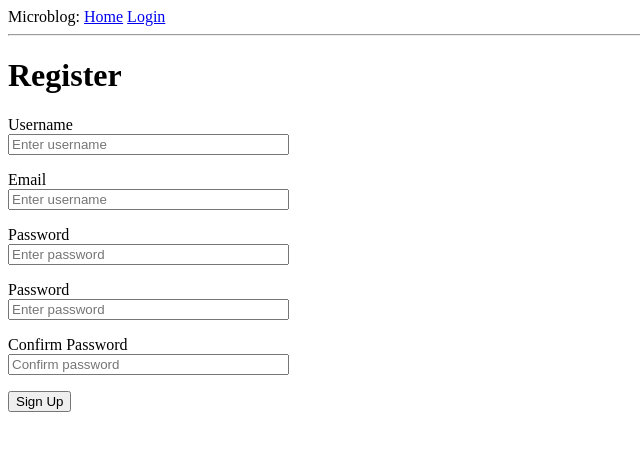
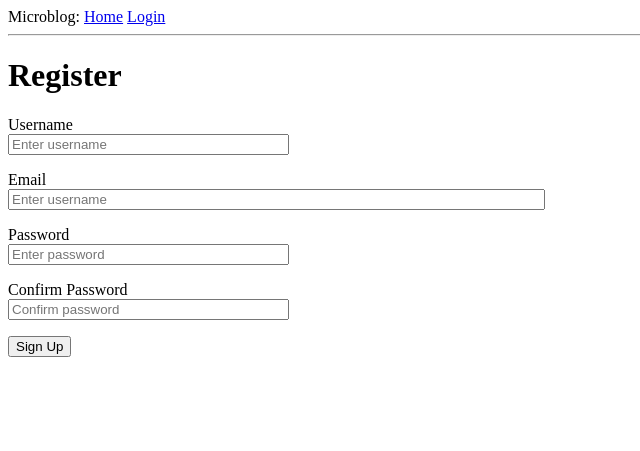
Before and after one commit to IsaacSemb/flask-microblog-practice, a Flask app: page /register in a window 1280 px wide. Shown: the top 451 px of the page, without its empty margins (0-640 px from the left). Run offline with Flask 3, Linux system fonts and the light colour scheme.

Commit message:
feat: Implement full logic for user registration
- Added complete backend logic for user registration in `app/routes.py`.
- Modified `register.html` template to support new registration flow.

```diff
--- a/app/routes.py
+++ b/app/routes.py
@@ -17,6 +17,7 @@ import sqlalchemy as sa
 @login_required
 def index():
 
+
     posts = [
         {
             'author': {'username': 'John'},
@@ -33,7 +34,36 @@ def index():
 
 @app.route('/register', methods=[ 'GET', 'POST' ])
 def register():
+
+    # if user is already authenticated
+    if current_user.is_authenticated:
+        return redirect(url_for('index'))
+
+    # pullin the registration form from forms
     register_form = RegistrationForm()
+
+    if register_form.validate_on_submit():
+
+        # if valid, create the user
+        user = User(
+            username=register_form.username.data,
+            email=register_form.email.data
+            )
+
+        # set the user password
+        user.set_password(register_form.password.data)
+
+        # add user to the db and commit them
+        db.session.add(user)
+        db.session.commit()
+
+        # send notification to the front end
+        flash('Successfully registered')
+
+        # send them to login page
+        return redirect(url_for('index'))
+
+    # if something goes wrong re render the register page
     return render_template( 'register.html', title='Register', form = register_form)
 
 
--- a/app/templates/register.html
+++ b/app/templates/register.html
@@ -19,18 +19,9 @@
 
     <p>
         {{ form.email.label }} <br>
-        {{ form.email(size=32, placeholder="Enter username") }} <br>
+        {{ form.email(size=64, placeholder="Enter username") }} <br>
 
-        {% for error in form.username.errors %}
-        <span style="color: red;"> [ {{ error }} ] </span>
-        {% endfor %}
-    </p>
-
-    <p>
-        {{ form.password.label }} <br>
-        {{ form.password(size=32, placeholder="Enter password") }}<br>
-
-        {% for error in form.password.errors %}
+        {% for error in form.email.errors %}
         <span style="color: red;"> [ {{ error }} ] </span>
         {% endfor %}
     </p>
```
Also changed, not shown: app.db.
